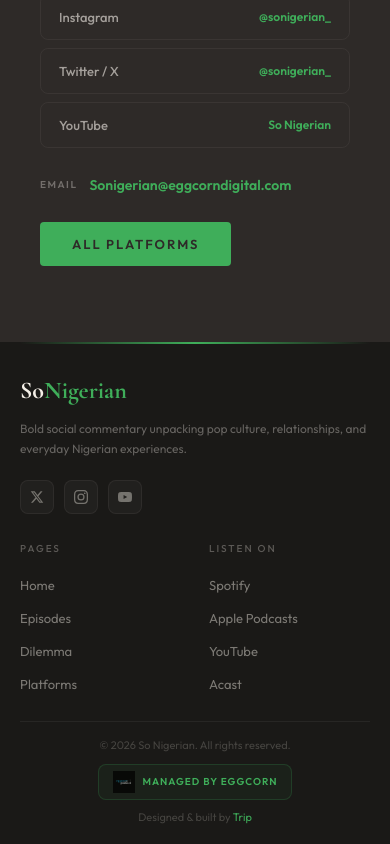
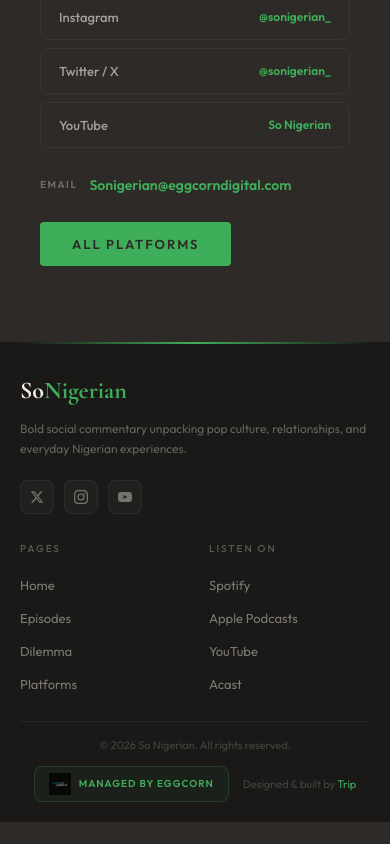
Before and after one commit to ajadonai/sonigerian, a React (Vite) app: page / in a window 390 px wide. Shown: the part 4390-5234 px from the top of the page. After the commit the page ends 5212 px from the top, so only its background shows below. Built offline with nearby package versions, Linux system fonts and the light colour scheme; no server answers.

Commit message:
Fix: stronger nav hover/active states with visible bg change, active page highlight, mobile footer eggcorn+trip side by side

```diff
--- a/src/components/Footer.css
+++ b/src/components/Footer.css
@@ -120,12 +120,15 @@
   .footer-desc { max-width: 100%; }
   .footer-bottom {
     flex-direction: column;
-    gap: 12px;
+    gap: 14px;
     text-align: center;
     padding: 16px 0 20px;
   }
   .footer-bottom-right {
-    flex-direction: column;
-    gap: 10px;
+    display: flex;
+    flex-direction: row;
+    align-items: center;
+    justify-content: center;
+    gap: 14px;
   }
 }
--- a/src/components/Navbar.css
+++ b/src/components/Navbar.css
@@ -45,11 +45,18 @@
   padding: 8px 20px; border-radius: 100px;
   transition: all 0.3s;
 }
-.nav-links a:hover { color: var(--off-white); background: rgba(244,239,231,0.05); }
-.nav-links a:active { transform: scale(0.95); }
+.nav-links a:hover {
+  color: var(--off-white);
+  background: rgba(244,239,231,0.08);
+}
+.nav-links a:active {
+  transform: scale(0.93);
+  background: rgba(244,239,231,0.12);
+}
 .nav-links a.active {
   color: var(--off-white);
-  background: rgba(63,174,90,0.12);
+  background: rgba(63,174,90,0.15);
+  box-shadow: inset 0 0 0 1px rgba(63,174,90,0.2);
 }
 
 .nav-right {
--- a/src/components/Navbar.jsx
+++ b/src/components/Navbar.jsx
@@ -127,7 +127,7 @@
                 className={
                   link.path === '/episodes' && location.pathname.startsWith('/episodes') ? 'active' :
                   link.path === '/dilemma' && location.pathname === '/dilemma' ? 'active' :
-                  link.path === '/' && !link.hash && location.pathname === '/' ? 'active' : ''
+                  link.label === 'Home' && location.pathname === '/' && !location.hash ? 'active' : ''
                 }
                 onClick={(e) => handleNavClick(e, link)}
               >
```
